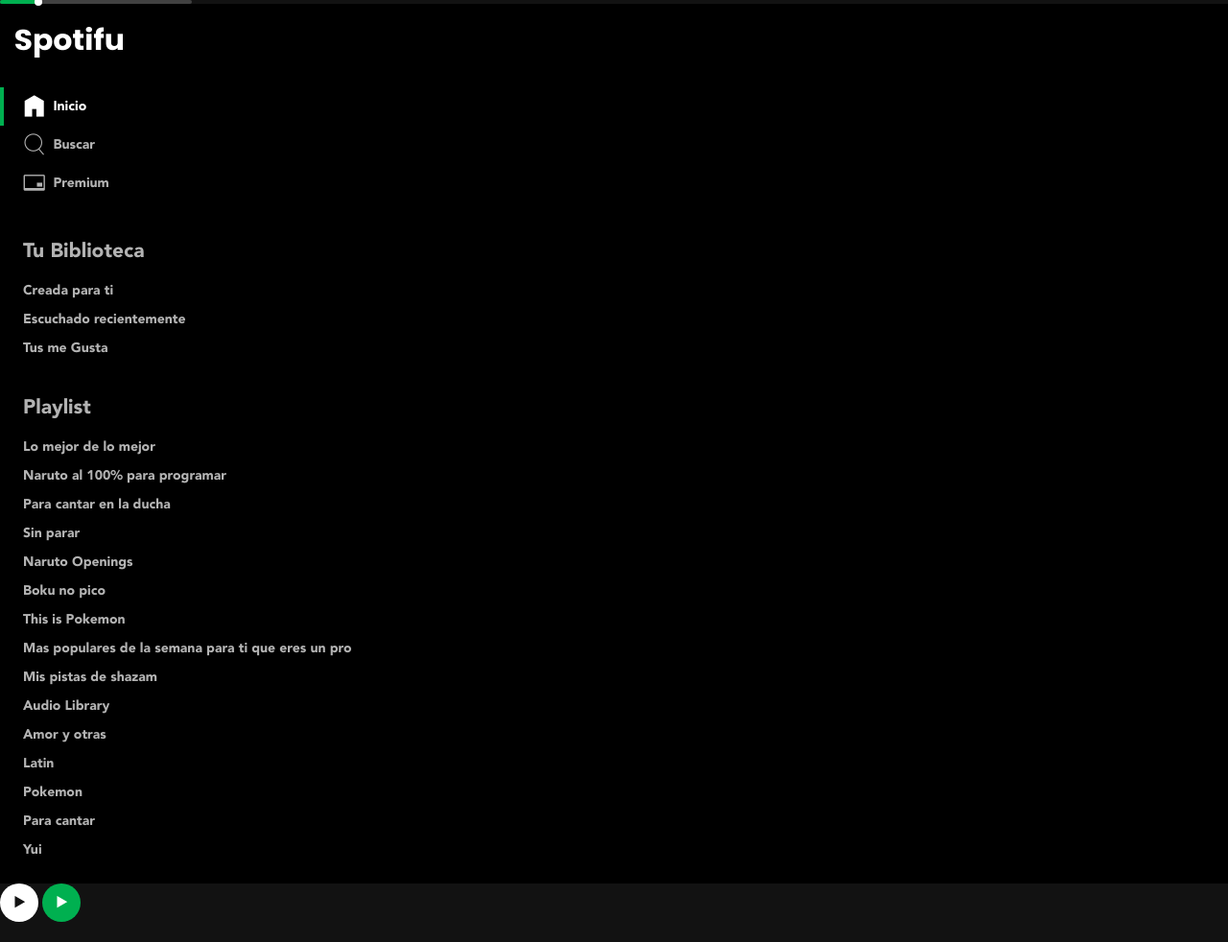
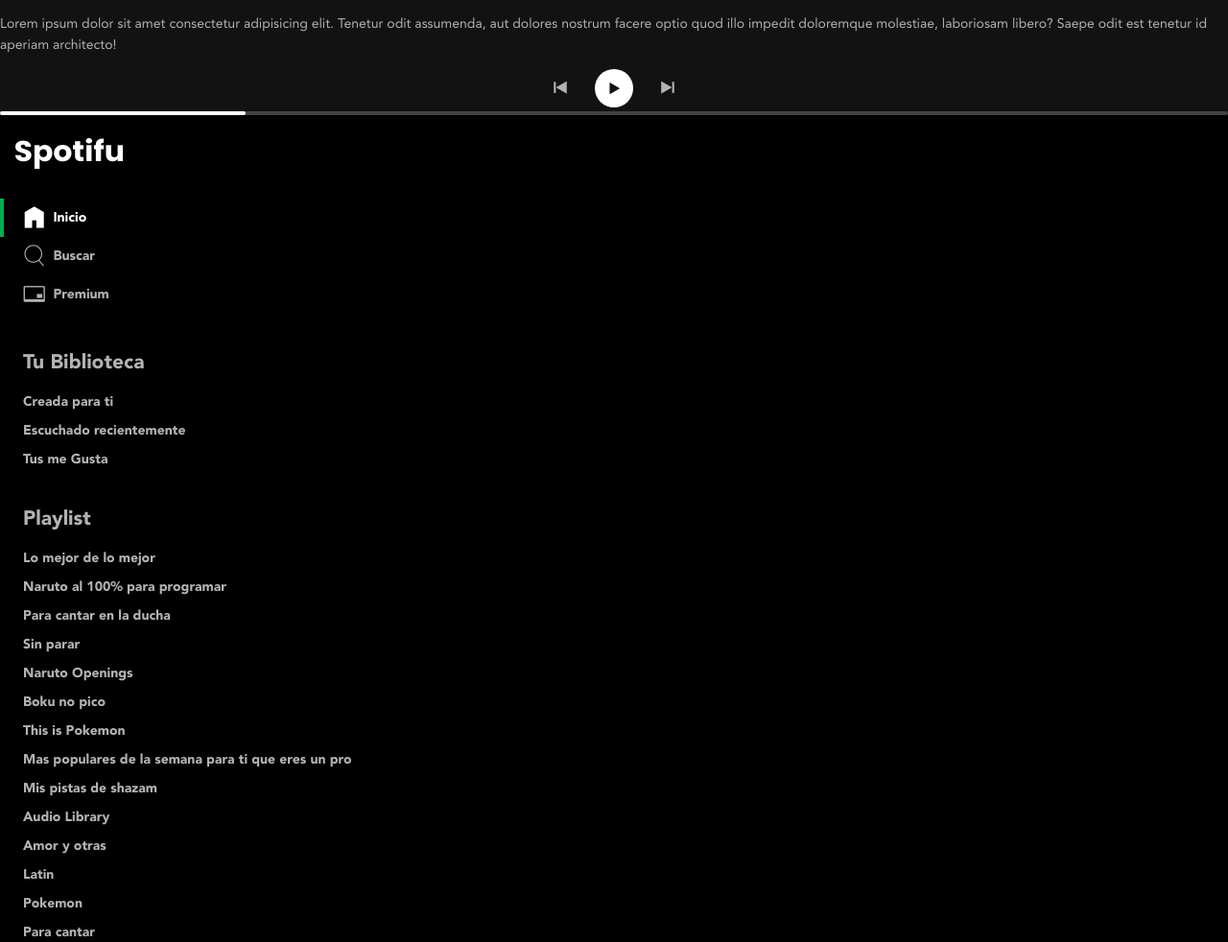
Before and after one commit to Rictorr88/spotifu, a plain HTML site: page index.html in a window 1280 px wide. Shown: the top 982 px of the page at 96% size. Before the commit the page ends 961 px from the top, so only its background shows below. Drawn offline with Linux system fonts and the light colour scheme; files whose address does not match are found by name.

Commit message:
correcion en el index.html

```diff
--- a/css/index.css
+++ b/css/index.css
@@ -6,6 +6,8 @@
 @import url(./sidebar.css);
 @import url(./ellipsis.css);
 @import url(./slider.css);
+@import url(./player-controls.css);
+
 
 
 
--- /dev/null
+++ b/css/player-controls.css
@@ -0,0 +1,12 @@
+.playerControls {
+    display: flex;
+    flex-direction: column;
+    gap: .25rem;
+}
+
+
+.playerControls-buttons {
+    display: flex;
+    gap: 1rem;
+    justify-content: center;
+}
--- a/css/slider.css
+++ b/css/slider.css
@@ -1,5 +1,5 @@
 .slider {
-    inline-size: 200px;
+    /* inline-size: 200px; */
     background: rgba(255,255,255,.2);
     block-size: .25rem;
     border-radius: .25rem;
--- a/index.html
+++ b/index.html
@@ -30,9 +30,23 @@
 <meta name="theme-color" content="#ffffff">
 </head>
 <body class="body">
-    <div class="slider">
-        <div class="slider-progress">
-            <button class="slider-button" aria-label="Controlar el progreso de la reproduccion"></button>
+    <p>Lorem ipsum dolor sit amet consectetur adipisicing elit. Tenetur odit assumenda, aut dolores nostrum facere optio quod illo impedit doloremque molestiae, laboriosam libero? Saepe odit est tenetur id aperiam architecto!</p>
+    <div class="playerControls">
+        <div class="playerControls-buttons">
+            <button class="buttonIcon" -aria-label="Anterior" title="Anterior">
+                <i class="icon-prev" aria-hidden="true"></i>
+            </button>
+            <button class="buttonIcon is-white" -aria-label="Reproducir" title="Reproducir">
+                <i class="icon-play" aria-hidden="true"></i>
+            </button>
+            <button class="buttonIcon" -aria-label="Siguiente" title="Siguiente">
+                <i class="icon-next" aria-hidden="true"></i>
+            </button>
+        </div>
+        <div class="slider">
+            <div class="slider-progress">
+                <button class="slider-button" aria-label="Controlar el progreso de la reproduccion"></button>
+            </div>
         </div>
     </div>
     <div class="sidebar">
@@ -130,12 +144,6 @@
             </ul>
         </nav>
     </div>
-    <button class="buttonIcon is-white" -aria-label="Reproducir" title="Reproducir">
-        <i class="icon-play" aria-hidden="true"></i>
-    </button>
-    <button class="buttonIcon is-primary" -aria-label="Reproducir" title="Reproducir">
-        <i class="icon-play" aria-hidden="true"></i>
-    </button>
 
 </body>
 </html>
```
